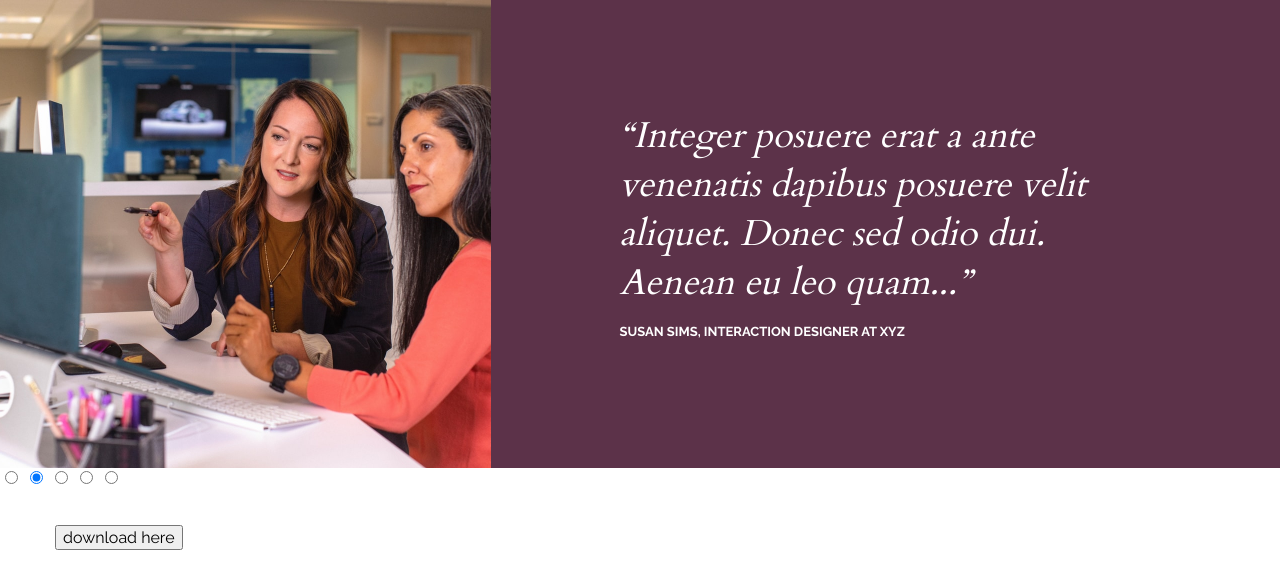
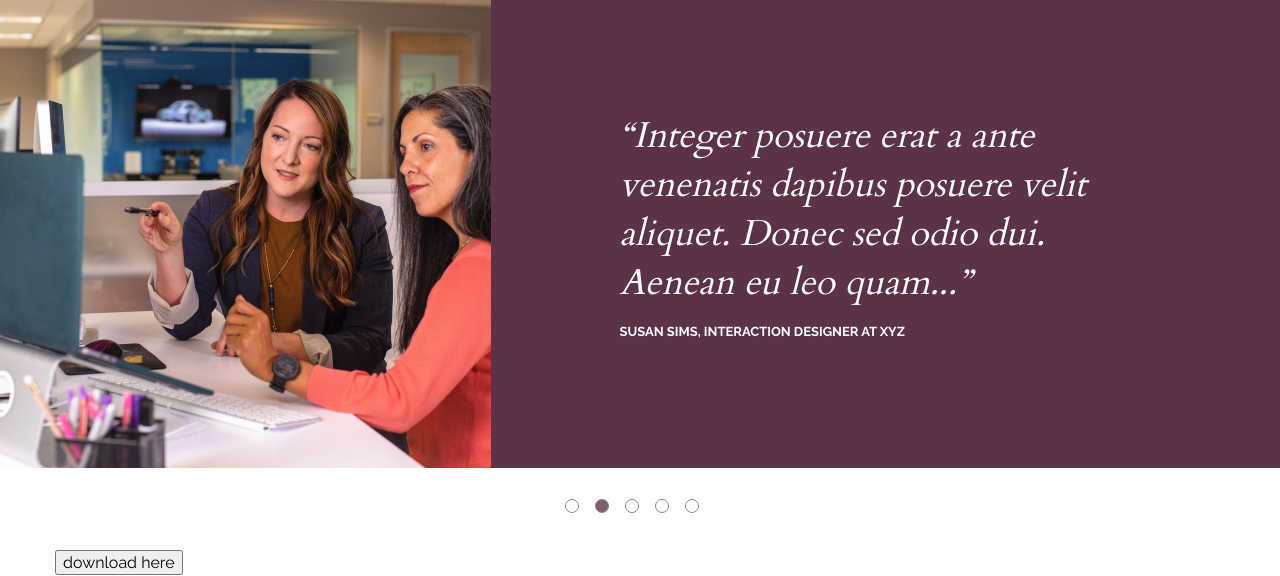
Before and after one commit to Galkevich-Natalia/active-box-project, a website built with Parcel: page index.html in a window 1280 px wide. Shown: the part 6295-6871 px from the top of the page. Built offline with nearby package versions, Linux system fonts and the light colour scheme.

Commit message:
Added style for dots in "testimonials"

```diff
--- a/styles/components/testimonials.less
+++ b/styles/components/testimonials.less
@@ -9,8 +9,6 @@
     }
 
     &__image {
-        /*width: 100%;
-        height: 490px;*/
         flex: 1;
         position: relative;
 
@@ -31,7 +29,6 @@
 
     &__citation {
         padding: 17px 0;
-        /*max-width: 230px;*/
 
         h2 {
             font-family: 'Cardo';
@@ -44,7 +41,6 @@
     }
 
     &__author {
-        /*max-width: 230px;*/
 
         h6 {
             font-weight: 700;
@@ -54,4 +50,32 @@
             color: @white-text-color;
         }
     }
+
+    &__button-container {
+        padding-top: 31px;
+        margin: 0 auto;
+        max-width: 150px;
+        display: flex;
+        justify-content: space-between;
+        align-items: center;
+        text-align: center;
+    }
+
+    &__button-container .radio {
+        display: none;
+    }
+
+    &__button-container .radio + label::before {
+        content: "";
+        display: block;
+        width: 14px;
+        height: 14px;
+        border: 1px solid #86878B;
+        border-radius: 10px;
+        cursor: pointer;
+    }
+
+    &__button-container .radio:checked + label::before {
+        background: @falcon-dots-color;
+    }
 }
```
